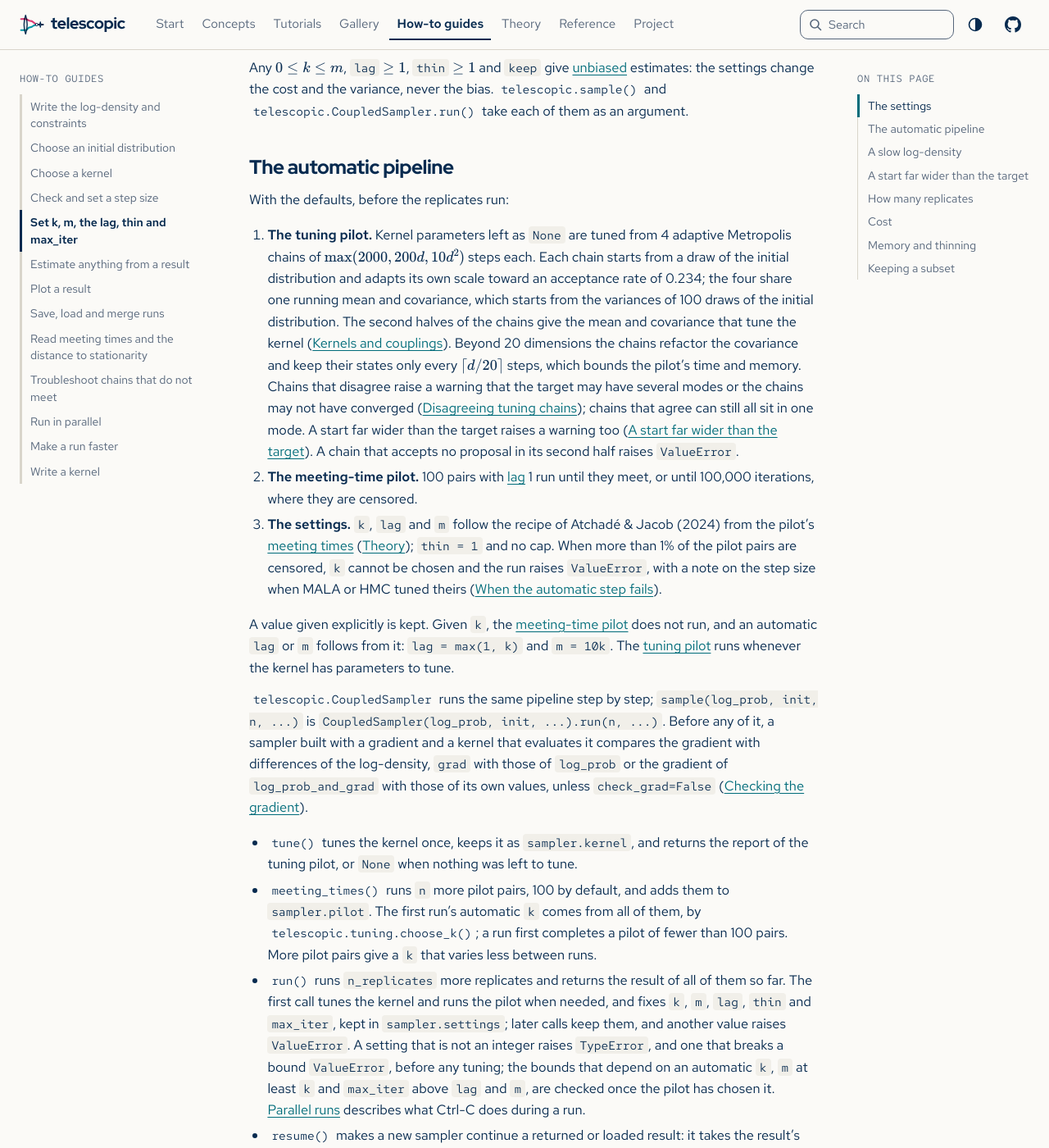
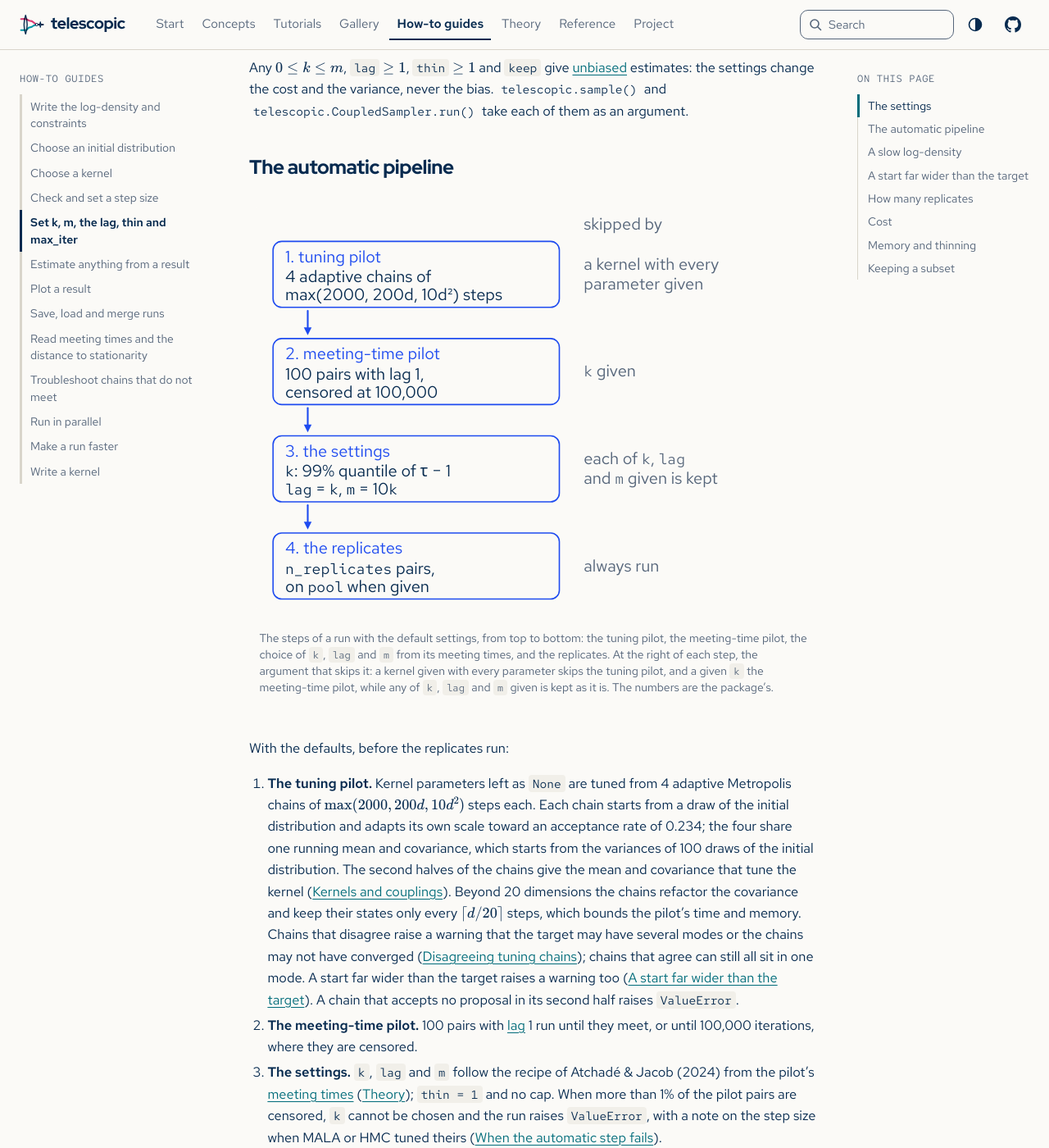
Before and after one commit to joshspeagle/telescopic, a Sphinx documentation site: the page built from docs/guide/settings.md, in a window 1280 px wide and 1400 px high, scrolled down 658 px. Shown: the whole window at 82% size. Built offline with Sphinx 7.4.7, drawn with Linux system fonts in a browser that asks for light colours.

Commit message:
Draw the automatic pipeline and the arguments that skip each step
Co-Authored-By: Claude Opus 5.5 <noreply@anthropic.com>
Claude-Session: https://claude.ai/code/session_01JkqiRjnZwqMVo8Rd3e5j1c

````diff
--- a/docs/_scripts/figures.py
+++ b/docs/_scripts/figures.py
@@ -19,7 +19,9 @@
   ``two-chains.svg``, against the cost that the engine counts;
 * ``remedies.svg`` (V11): a chart from each condition that a run reports to the warning or
   error it raises and the remedy that its message names, checked against the messages of
-  small runs made to raise them.
+  small runs made to raise them;
+* ``pipeline.svg`` (V9): the steps of an automatic run and the arguments that skip them,
+  checked against the package's constants and two small runs.
 
 The figures are drawn on the light figure ground with the colors, faces, sizes and
 helpers of ``brand.py``: magenta for chain X, teal for chain Y, the ink of met chains once
@@ -36,6 +38,7 @@ from __future__ import annotations
 
 import argparse
 import functools
+import inspect
 import itertools
 import sys
 import warnings
@@ -1197,6 +1200,105 @@ def remedies() -> str:
     return svg(width, y + 8, label, "".join(body))
 
 
+def box(x: float, y: float, width: float, height: float, color: str = BLUE) -> str:
+    """A rectangle with the corner radius of the site, outlined in color."""
+    return (
+        f'<rect x="{_f(x)}" y="{_f(y)}" width="{_f(width)}" height="{_f(height)}" rx="10" '
+        f'fill="none" stroke="{color}" stroke-width="{FIGURE["outline"]}"/>'
+    )
+
+
+# V9's steps: the name, two lines of what the step does, and the argument that skips it.
+PIPELINE = (
+    (
+        "1. tuning pilot",
+        ("4 adaptive chains of", "max(2000, 200d, 10d²) steps"),
+        ("a kernel with every", "parameter given"),
+    ),
+    (
+        "2. meeting-time pilot",
+        ("100 pairs with lag 1,", "censored at 100,000"),
+        ("`k` given",),
+    ),
+    (
+        "3. the settings",
+        ("`k`: 99% quantile of τ − 1", "`lag` = `k`, `m` = 10`k`"),
+        ("each of `k`, `lag`", "and `m` given is kept"),
+    ),
+    (
+        "4. the replicates",
+        ("`n_replicates` pairs,", "on `pool` when given"),
+        ("always run",),
+    ),
+)
+
+
+def pipeline() -> str:
+    """V9: the steps of an automatic run, top to bottom, each with the argument that
+    skips it."""
+    name = "pipeline"
+    rw = telescopic.kernels.RandomWalk
+    # The numbers of the boxes, as the package sets them.
+    check(telescopic.tuning.N_CHAINS == 4, name, "4 tuning chains")
+    source = Path(telescopic.tuning.__file__).read_text()
+    check("max(2000, 200 * d, 10 * d * d)" in source, name, "the tuning pilot's steps")
+    sampler_module = sys.modules["telescopic.sampler"]
+    check(sampler_module.PILOT_REPLICATES == 100, name, "100 pilot pairs")
+    check(sampler_module.PILOT_MAX_ITER == 100_000, name, "the pilot's cap of 100,000")
+    check(sampler_module.PILOT_SETTINGS.lag == 1, name, "the pilot's lag of 1")
+    default = inspect.signature(telescopic.tuning.choose_k).parameters["quantile"].default
+    check(default == 0.99, name, "the 99% quantile")
+    # An automatic run tunes, runs the pilot and sets lag = k and m = 10 k, with k the
+    # quantile of tau - 1; a kernel with every parameter and a given k skip both pilots.
+    auto = telescopic.CoupledSampler(log_density, initial(), kernel=rw(), rng=SEED)
+    quietly(lambda: auto.run(2))
+    k = auto.settings.k
+    times = np.sort(auto.pilot) - 1
+    check(
+        auto.tuning is not None
+        and auto.tuning.n_steps == 2000
+        and len(auto.pilot) == 100
+        and k == int(times[int(np.ceil(0.99 * len(times))) - 1])
+        and (auto.settings.lag, auto.settings.m) == (k, 10 * k),
+        name,
+        "an automatic run's tuning, pilot and settings",
+    )
+    given = telescopic.CoupledSampler(log_density, initial(), kernel=kernel(), rng=SEED)
+    quietly(lambda: given.run(2, k=3))
+    check(
+        given.tuning is None and given.pilot is None and given.settings[:3] == (3, 30, 3),
+        name,
+        "a given kernel and k skip both pilots",
+    )
+    width, row, tall = 640.0, 112.0, 76.0
+    left, span = 20.0, 330.0
+    skip_x = left + span + 28
+    body = [text(skip_x, 26, "skipped by", "start", MUTED)]
+    described = []
+    for i, (title, lines, skip) in enumerate(PIPELINE):
+        y = 40.0 + i * row
+        middle = y + tall / 2
+        body += [
+            box(left, y, span, tall),
+            text(left + 14, y + 24, title, "start", BLUE),
+            *(text(left + 14, y + 47 + 21 * j, words(s)) for j, s in enumerate(lines)),
+            *(
+                text(skip_x, middle + 6 - 11 * (len(skip) - 1) + 22 * j, words(s), "start", MUTED)
+                for j, s in enumerate(skip)
+            ),
+        ]
+        if i < len(PIPELINE) - 1:
+            body.append(arrow(left + 40, y + tall + 4, left + 40, y + row - 4, BLUE))
+        described.append(
+            f"{title}: {' '.join(lines)}; skipped by {' '.join(skip)}".replace("`", "")
+        )
+    label = (
+        "Four boxes from top to bottom, joined by arrows, the steps of an automatic run, each "
+        "with what skips it at the right. " + ". ".join(described) + "."
+    )
+    return svg(width, 40.0 + 3 * row + tall + 12, label, "".join(body))
+
+
 # --------------------------------------------------------------------------- output
 
 
@@ -1210,6 +1312,7 @@ def outputs() -> dict[Path, str]:
         OUT / "tv-bound.svg": tv_bound(),
         OUT / "cost.svg": cost(),
         OUT / "remedies.svg": remedies(),
+        OUT / "pipeline.svg": pipeline(),
     }
 
 
--- a/docs/guide/settings.md
+++ b/docs/guide/settings.md
@@ -36,6 +36,14 @@ the settings change the cost and the variance, never the bias.
 {meth}`telescopic.CoupledSampler.run` take each of them as an argument.
 
 ## The automatic pipeline
+
+```{diagram} pipeline
+The steps of a run with the default settings, from top to bottom: the tuning pilot, the
+meeting-time pilot, the choice of `k`, `lag` and `m` from its meeting times, and the
+replicates. At the right of each step, the argument that skips it: a kernel given with
+every parameter skips the tuning pilot, and a given `k` the meeting-time pilot, while any
+of `k`, `lag` and `m` given is kept as it is. The numbers are the package's.
+```
 
 With the defaults, before the replicates run:
 
````
Also changed, not shown: docs/_static/figures/pipeline.svg (added).
